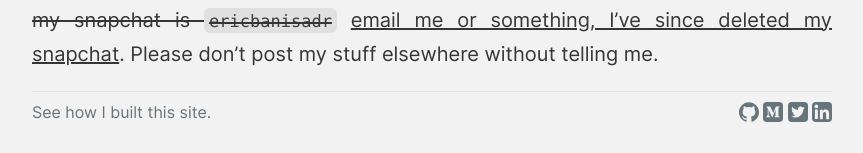
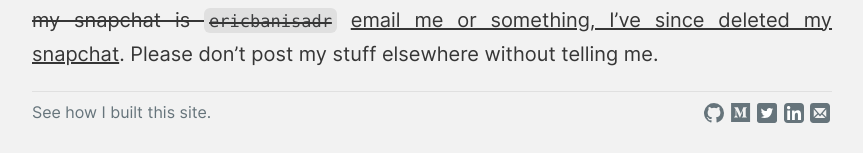
Before and after one commit to ebanisadr/ebanisadr.github.io, a Jekyll site: the page built from _unlisted/how-to-get-in-to-uw-cs/index.md, in a window 1280 px wide. Shown: the part 3653-3806 px from the top of the page, without its empty margins (208-1071 px from the left). Built offline with Jekyll 4.4.1, drawn with Linux system fonts in a browser that asks for light colours.

Commit message:
Update icon system, remove assets directory

```diff
--- a/_config.yml
+++ b/_config.yml
@@ -1,5 +1,12 @@
 ---
 url: 'https://ericbanisadr.com'
+social-links:
+  - { platform: 'GitHub', link: 'https://www.github.com/ebanisadr', footer: true }
+  - { platform: 'Medium', link: 'https://medium.com/@ebanisadr', footer: true }
+  - { platform: 'Twitter', link: 'https://twitter.com/ebanisadr', footer: true }
+  - { platform: 'LinkedIn', link: 'https://www.linkedin.com/in/ebanisadr/', footer: true }
+  - { platform: 'Email', link: 'mailto:ebani@cs.washington.edu', footer: true }
+  - { platform: 'Instagram', link: 'https://www.instagram.com/ericbanisadr/' }
 collections:
   blog:
     output: true
--- a/_includes/footer.html
+++ b/_includes/footer.html
@@ -1,4 +1,10 @@
 <footer>
   <a href='{{ site.url }}/blog/building-this-blog-with-jekyll'>See how I built this site.</a>
-  {% include social-icons.html %}
+  <span class='social-icons'>
+  {% for item in site.social-links %}
+    {% if item.footer %}
+    {% include social-icon.html platform=item.platform link=item.link %}
+    {% endif %}
+  {% endfor %}
+  </span>
 </footer>
--- a/_includes/head.html
+++ b/_includes/head.html
@@ -1,11 +1,11 @@
 <meta charset='utf-8'>
 
-<link rel='preload' href='{{ site.url }}/assets/bitter.woff2' as='font' crossorigin>
-<link rel='preload' href='{{ site.url }}/assets/inter.woff2' as='font' crossorigin>
-<link rel='prefetch' href='{{ site.url }}/assets/inter-italic.woff2' as='font' crossorigin>
-<link rel='prefetch' href='{{ site.url }}/assets/inter-bold.woff2' as='font' crossorigin>
+<link rel='preload' href='{{ site.url }}/fonts/bitter.woff2' as='font' crossorigin>
+<link rel='preload' href='{{ site.url }}/fonts/inter.woff2' as='font' crossorigin>
+<link rel='prefetch' href='{{ site.url }}/fonts/inter-italic.woff2' as='font' crossorigin>
+<link rel='prefetch' href='{{ site.url }}/fonts/inter-bold.woff2' as='font' crossorigin>
 <!-- not prefetching inter-bold-italic because I'm pretty sure I don't ever use it-->
-<link id='stylesheet' rel='stylesheet' href='{{ site.url }}/assets/stylesheet.css' />
+<link id='stylesheet' rel='stylesheet' href='{{ site.url }}/stylesheet.css' />
 <meta name='viewport' content='width=device-width, initial-scale=1.0' />
 <meta name='msapplication-TileColor' content='#002730' />
 <meta name='theme-color' content='#ffffff' />
--- /dev/null
+++ b/_includes/social-icon.html
@@ -0,0 +1,37 @@
+{% unless include.platform == 'Email' %}
+  {% capture alt %}Eric Banisadr on {{ include.platform }}{% endcapture %}
+  {% capture link %}{{ include.link }}{% endcapture %}
+  {% capture text %}{{ include.text }}{% endcapture %}
+  {% assign script='' %}
+{% else %}
+  {% comment %} Hide email links {% endcomment %}
+
+  {% assign alt='Email me' %}
+  {% capture text %}{% if include.text %}Enable JavaScript{% endif %}{% endcapture %}
+  {% capture script %}
+  <script id='deobfuscator'>
+    var start = '{{ include.link | split: '@' | first }}';
+    var end = '{{ include.link | split: '@' | last }}';
+    var text_start = '{{ include.text | split: '@' | first }}';
+    var text_end = '{{ include.text | split: '@' | last }}';
+    var text = (text_end == '') ? text_start : text_start + '@' + text_end;
+    var parent = document.getElementById('deobfuscator').parentNode;
+    parent.innerHTML = parent.innerHTML.replace('Enable JavaScript', text);
+    parent.setAttribute('href', start + '@' + end);
+    document.getElementById('deobfuscator').outerHTML = "";
+  </script>
+  {% endcapture %}
+  {% assign link='address hidden, use javascript' %}
+{% endunless %}
+
+{% if text != '' %}
+  {% assign class="class='text-icon' " %}
+{% endif %}
+
+{% comment %} Necessary to remove trailing newline from svg file {% endcomment %}
+{% capture icon %}
+{%- include {{ include.platform | downcase | prepend: 'icons/' | append: '.svg' }} -%}
+{% endcapture %}
+
+<a title='{{ alt }}' href='{{ link }}' {{ class }}target='_blank' rel='noopener'>
+  {{- icon | rstrip -}}{{- text | strip -}}{{- script }}</a>
--- a/_includes/social-icons.html
+++ /dev/null
@@ -1,26 +0,0 @@
-<span class='social-icons'>
-  <a title='Eric Banisadr on GitHub' href='https://github.com/ebanisadr' target='_blank' rel="noopener">
-    <svg width='20' height='20' xmlns="http://www.w3.org/2000/svg" viewBox="354.07 228.817 43.438 42.367">
-      <path fill-rule="evenodd" d="M375.787 228.817c-11.992 0-21.717 9.724-21.717 21.72 0 9.595 6.222 17.736 14.853 20.61 1.087.198 1.483-.473 1.483-1.05 0-.515-.02-1.88-.03-3.692-6.041 1.312-7.316-2.912-7.316-2.912-.988-2.51-2.412-3.177-2.412-3.177-1.972-1.347.15-1.32.15-1.32 2.18.153 3.326 2.238 3.326 2.238 1.938 3.32 5.084 2.36 6.322 1.804.197-1.402.758-2.36 1.378-2.902-4.822-.55-9.893-2.412-9.893-10.735 0-2.372.847-4.31 2.236-5.828-.224-.55-.97-2.757.213-5.748 0 0 1.823-.584 5.972 2.225 1.732-.48 3.59-.72 5.437-.73 1.846.01 3.703.25 5.438.73 4.146-2.81 5.966-2.225 5.966-2.225 1.186 2.99.44 5.199.218 5.748 1.392 1.519 2.232 3.456 2.232 5.828 0 8.344-5.08 10.18-9.916 10.717.778.67 1.473 1.996 1.473 4.023 0 2.903-.027 5.245-.027 5.957 0 .582.392 1.258 1.494 1.046 8.624-2.88 14.84-11.014 14.84-20.607 0-11.996-9.724-21.72-21.72-21.72"/>
-    </svg>
-  </a>
-  <a title='Eric Banisadr on Medium' href='https://medium.com/@ebanisadr' target='_blank' rel="noopener">
-    <svg width="20" height="20" viewbox="0 0 195 195" xmlns="http://www.w3.org/2000/svg">
-      <g fill-rule="nonzero" fill="none">
-      <path d="M0 0h195v195H0z"/>
-      <path d="M46.534 65.216a5.074 5.074 0 00-1.651-4.28L32.65 46.2V44h37.98l29.355 64.381L125.795 44H162v2.201l-10.458 10.027a3.057 3.057 0 00-1.162 2.935v73.674a3.057 3.057 0 001.162 2.935l10.213 10.027V148h-51.372v-2.201l10.58-10.272c1.04-1.04 1.04-1.345 1.04-2.934V73.042l-29.417 74.713H88.61L54.362 73.042v50.074a6.908 6.908 0 001.896 5.747l13.76 16.691v2.201H31v-2.2l13.76-16.692a6.663 6.663 0 001.774-5.747v-57.9z" style='fill:var(--background-body)'/>
-      </g>
-    </svg>
-  </a>
-  <a title='Eric Banisadr on Twitter' href='https://twitter.com/ebanisadr' target='_blank' rel="noopener">
-    <svg width='20' height='20' xmlns="http://www.w3.org/2000/svg" viewBox="15 15 370 370">
-      <path d="M0 0h400v400H0z"/>
-      <path d="M153.62 301.59c94.34 0 145.94-78.16 145.94-145.94 0-2.22 0-4.43-.15-6.63A104.36 104.36 0 00325 122.47a102.38 102.38 0 01-29.46 8.07 51.47 51.47 0 0022.55-28.37 102.79 102.79 0 01-32.57 12.45 51.34 51.34 0 00-87.41 46.78A145.62 145.62 0 0192.4 107.81a51.33 51.33 0 0015.88 68.47A50.91 50.91 0 0185 169.86v.65a51.31 51.31 0 0041.15 50.28 51.21 51.21 0 01-23.16.88 51.35 51.35 0 0047.92 35.62 102.92 102.92 0 01-63.7 22 104.41 104.41 0 01-12.21-.74 145.21 145.21 0 0078.62 23" style='fill:var(--background-body)'/>
-    </svg>
-  </a>
-  <a title='Eric Banisadr on LinkedIn' href='https://www.linkedin.com/in/ebanisadr' target='_blank' rel="noopener">
-    <svg width='20' height='20' viewBox='0 0 48 48' xmlns='http://www.w3.org/2000/svg'>
-      <path fill-rule='evenodd' d="M0 4.01A4.01 4.01 0 014.01 0h39.98A4.01 4.01 0 0148 4.01v39.98A4.01 4.01 0 0143.99 48H4.01A4.01 4.01 0 010 43.99V4.01zM19 18.3h6.5v3.266C26.437 19.688 28.838 18 32.445 18 39.359 18 41 21.738 41 28.597V41.3h-7V30.159c0-3.906-.937-6.109-3.32-6.109-3.305 0-4.68 2.375-4.68 6.109V41.3h-7v-23zM7 41h7V18H7v23zm8-30.5a4.5 4.5 0 11-9 0 4.5 4.5 0 019 0z"/>
-    </svg>
-  </a>
-</span>
--- a/index.html
+++ b/index.html
@@ -13,7 +13,11 @@
       <img src='{{ site.url }}/headshot.jpg' width='266px' height='266px' alt='My headshot' />
       <h1>Eric Banisadr</h1>
       <p>Computer Science student at UW</p>
-      {% include social-icons.html %}
+      <span class='large-icons'>
+      {% for item in site.social-links %}
+        {% include social-icon.html platform=item.platform link=item.link %}
+      {% endfor %}
+      </span>
     </main>
     {% include analytics.html %}
   </body>
--- a/assets/stylesheet.css
+++ b/stylesheet.css
@@ -10,7 +10,7 @@
   font-style: normal;
   font-weight: 700;
   font-display: swap;
-  src: url('{{ site.url }}/assets/bitter.woff2') format('woff2');
+  src: url('{{ site.url }}/fonts/bitter.woff2') format('woff2');
 }
 
 @font-face {
@@ -18,7 +18,7 @@
   font-weight: 400;
   font-style: italic;
   font-display: swap;
-  src: url('{{ site.url }}/assets/inter-italic.woff2') format('woff2');
+  src: url('{{ site.url }}/fonts/inter-italic.woff2') format('woff2');
 }
 
 @font-face {
@@ -26,7 +26,7 @@
   font-weight: normal;
   font-style: 400;
   font-display: swap;
-  src: url('{{ site.url }}/assets/inter.woff2') format('woff2');
+  src: url('{{ site.url }}/fonts/inter.woff2') format('woff2');
 }
 
 @font-face {
@@ -34,7 +34,7 @@
   font-weight: 600;
   font-style: italic;
   font-display: swap;
-  src: url('{{ site.url }}/assets/inter-bold-italic.woff2') format('woff2');
+  src: url('{{ site.url }}/fonts/inter-bold-italic.woff2') format('woff2');
 }
 
 @font-face {
@@ -42,7 +42,7 @@
   font-weight: 600;
   font-style: normal;
   font-display: swap;
-  src: url('{{ site.url }}/assets/inter-bold.woff2') format('woff2');
+  src: url('{{ site.url }}/fonts/inter-bold.woff2') format('woff2');
 }
 
 /* Theme variables */
@@ -173,13 +173,15 @@ main.post-listing {
   line-height: 1.7;
 }
 
-main.post-listing ul, main.post-listing li {
+main.post-listing ul,
+main.post-listing li {
   list-style-type: none;
   padding: 0;
   padding-bottom: 5px;
 }
 
-main.post-listing a, a:hover {
+main.post-listing a,
+main.post-listing a:hover {
   color: var(--text-main);
   text-decoration-color: var(--text-muted);
 }
@@ -227,7 +229,8 @@ main.library li p {
   margin-bottom: 20px;
 }
 
-main.library a, a:hover {
+main.library a,
+main.library a:hover {
   color: var(--text-main);
   text-decoration-color: var(--text-muted);
 }
@@ -366,11 +369,33 @@ small {
 }
 
 span.social-icons svg {
-  border-radius: 4px;
+  width: 20px;
+  height: 20px;
+  padding-right: 2px;
+  vertical-align: middle;
 }
 
-span.social-icons svg path {
+span.social-icons svg path.fg,
+span.social-icons svg rect.fg {
   fill: var(--text-muted);
+}
+
+a.text-icon:hover {
+  color: var(--text-main);
+}
+
+a.text-icon:hover path {
+  fill: var(--text-main);
+}
+
+span.large-icons svg {
+  width: 30px;
+  height: 30px;
+
+}
+
+span.large-icons a:hover {
+  fill: initial;
 }
 
 /* Tables */
```
Also changed, not shown: _includes/icons/README.md (added, +16 -0 lines), _includes/icons/email.svg (added), _includes/icons/github.svg (added), _includes/icons/instagram.svg (added), _includes/icons/linkedin.svg (added), _includes/icons/medium.svg (added), _includes/icons/twitter.svg (added), _includes/icons/web.svg (added), fonts/bitter.woff2 (renamed from assets/bitter.woff2), fonts/inter-bold-italic.woff2 (renamed from assets/inter-bold-italic.woff2), fonts/inter-bold.woff2 (renamed from assets/inter-bold.woff2), fonts/inter-italic.woff2 (renamed from assets/inter-italic.woff2), fonts/inter.woff2 (renamed from assets/inter.woff2).
